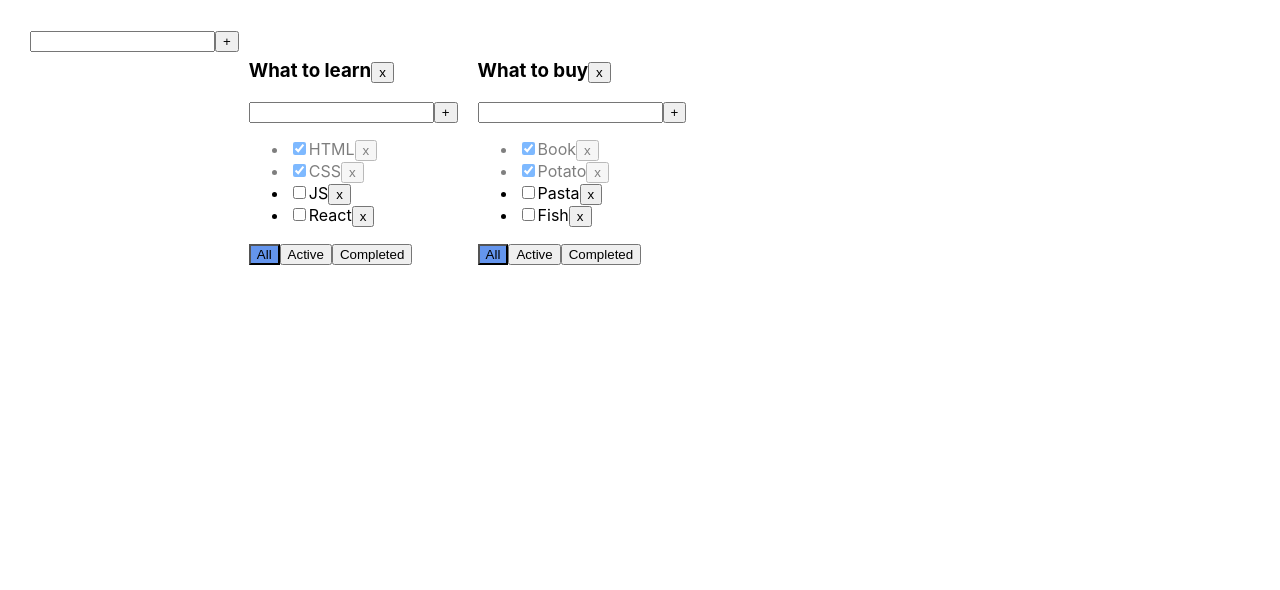
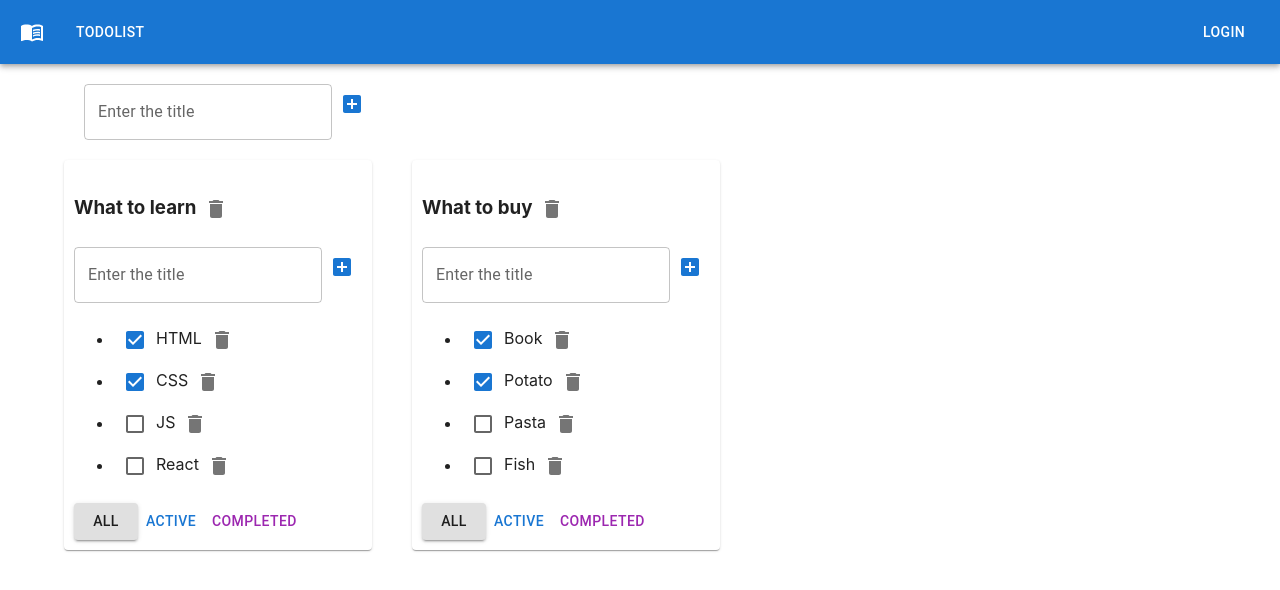
Before and after one commit to AlexandrIvanov1/Todolist, a React (Create React App) app: page / in a window 1280 px wide. Shown: the top 590 px of the page. Built offline with nearby package versions, Linux system fonts and the light colour scheme.

Commit message:
Lesson 7

```diff
--- a/src/AddItemForm.tsx
+++ b/src/AddItemForm.tsx
@@ -1,4 +1,6 @@
 import React, {ChangeEvent, KeyboardEvent, useState} from 'react';
+import {IconButton, TextField} from '@mui/material';
+import { AddBox } from '@mui/icons-material';
 
 //types
 type AddItemFormType = {
@@ -35,15 +37,19 @@ export const AddItemForm: React.FC<AddItemFormType> = ({addItem}) => {
 
     return (
         <div>
-            <input
+            <TextField
                 type="text"
                 value={title}
+                label={error ? 'Error' : 'Enter the title'}
+                helperText={error ? 'Title is empty' : ''}
+                error={!!error}
                 onChange={onChangeTitleHandler}
                 onKeyDown={onKeyPressHandler}
-                className={error ? 'error' : ''}
             />
-            <button onClick={addItemCallback}>+</button>
-            {error && <div className={'error-message'}>{error}</div>}
+            {/*<Button onClick={addItemCallback} variant={'contained'} size={'small'}>+</Button>*/}
+            <IconButton onClick={addItemCallback} color={'primary'}>
+                <AddBox/>
+            </IconButton>
         </div>
     )
 }
--- a/src/App.css
+++ /dev/null
@@ -1,25 +0,0 @@
-.App {
-    display: flex;
-    margin: 30px;
-}
-
-.todolist {
-    padding: 10px;
-}
-
-.error {
-    border: 2px solid red;
-    outline: none;
-}
-
-.error-message {
-    color: red;
-}
-
-.active-filter {
-    background-color: cornflowerblue;
-}
-
-.isDone {
-    opacity: 0.5;
-}
--- a/src/App.tsx
+++ b/src/App.tsx
@@ -1,8 +1,9 @@
 import React, {useState} from 'react';
-import './App.css';
 import {Todolist} from './Todolist';
 import {v1} from 'uuid';
 import {AddItemForm} from './AddItemForm';
+import {AppBarComponent} from './AppBarComponent';
+import {Container, Grid, Paper} from '@mui/material';
 
 //types
 export type TaskType = {
@@ -32,13 +33,13 @@ function App() {
     ])
 
     const [allTasks, setAllTasks] = useState<AllTaskType>({
-        [todolistId1] : [
+        [todolistId1]: [
             {id: v1(), title: 'HTML', isDone: true},
             {id: v1(), title: 'CSS', isDone: true},
             {id: v1(), title: 'JS', isDone: false},
             {id: v1(), title: 'React', isDone: false},
         ],
-        [todolistId2] : [
+        [todolistId2]: [
             {id: v1(), title: 'Book', isDone: true},
             {id: v1(), title: 'Potato', isDone: true},
             {id: v1(), title: 'Pasta', isDone: false},
@@ -96,7 +97,14 @@ function App() {
 
     return (
         <div className="App">
+
+            <AppBarComponent/>
+
+            <Container fixed>
+                <Grid container style={{padding: '20px'}}>
                     <AddItemForm addItem={addTodolist}/>
+                </Grid>
+                <Grid container spacing={5}>
                     {todolists.map(tl => {
 
                         let filteredTask = allTasks[tl.id]
@@ -109,6 +117,8 @@ function App() {
                         }
 
                         return (
+                            <Grid item>
+                                <Paper style={{padding: '10px'}}>
                                     <Todolist
                                         key={tl.id}
                                         id={tl.id}
@@ -123,8 +133,12 @@ function App() {
                                         changeTodolistTitle={changeTodolistTitle}
                                         changeTaskTitle={changeTaskTitle}
                                     />
+                                </Paper>
+                            </Grid>
                         )
                     })}
+                </Grid>
+            </Container>
         </div>
     );
 }
--- /dev/null
+++ b/src/AppBarComponent.tsx
@@ -0,0 +1,21 @@
+import React from 'react';
+import {AppBar, Box, Button, IconButton, Toolbar, Typography} from '@mui/material';
+import {MenuBook} from '@mui/icons-material';
+
+export function AppBarComponent() {
+    return (
+        <Box sx={{ flexGrow: 1 }}>
+            <AppBar position="static">
+                <Toolbar>
+                    <IconButton edge="start" color="inherit" aria-label="menu" sx={{ mr: 2 }}>
+                        <MenuBook/>
+                    </IconButton>
+                    <Typography variant="h6" component="div" sx={{ flexGrow: 1 }}>
+                        <Button color="inherit">Todolist</Button>
+                    </Typography>
+                    <Button color="inherit">Login</Button>
+                </Toolbar>
+            </AppBar>
+        </Box>
+    )
+}
--- a/src/EditableSpan.tsx
+++ b/src/EditableSpan.tsx
@@ -1,4 +1,5 @@
 import React, {ChangeEvent, useState} from 'react';
+import {TextField} from '@mui/material';
 
 //types
 type EditableSpanType = {
@@ -27,7 +28,7 @@ export const EditableSpan: React.FC<EditableSpanType> = ({title, callback}) => {
 
     return (
         editMode
-            ? <input value={localTitle} onBlur={activateViewMod} onChange={onChangeInputHandler} autoFocus/>
+            ? <TextField value={localTitle} onBlur={activateViewMod} onChange={onChangeInputHandler} autoFocus/>
             : <span onDoubleClick={activateSettingsMode}>{localTitle}</span>
     )
 }
--- a/src/Todolist.tsx
+++ b/src/Todolist.tsx
@@ -2,6 +2,8 @@ import React, {ChangeEvent} from 'react';
 import {FilterValueType, TaskType} from './App';
 import {AddItemForm} from './AddItemForm';
 import {EditableSpan} from './EditableSpan';
+import {Button, Checkbox, IconButton} from '@mui/material';
+import DeleteIcon from '@mui/icons-material/Delete';
 
 //types
 export type TodolistType = {
@@ -19,49 +21,55 @@ export type TodolistType = {
 }
 
 //component
-export const Todolist: React.FC<TodolistType> = (props) => {
+export const Todolist: React.FC<TodolistType> =
+    ({id, title, filter, changeTodolistTitle, deleteTodolist,
+         changeTaskTitle, changeTaskStatus, addTask, tasks, deleteTask, changeFilter}) => {
 
-    const deleteTodolist = () => props.deleteTodolist(props.id)
+    const pureDeleteTodolist = () => deleteTodolist(id)
 
-    const addTask = (title: string) => props.addTask(props.id, title)
+    const addTaskForTodolist = (title: string) => addTask(id, title)
 
-    const changeTodolistTitle = (title: string) => props.changeTodolistTitle(props.id, title)
+    const pureChangeTodolistTitle = (title: string) => changeTodolistTitle(id, title)
 
-    const changeFilterAll = () => props.changeFilter(props.id, 'all')
-    const changeFilterActive = () => props.changeFilter(props.id, 'active')
-    const changeFilterCompleted = () => props.changeFilter(props.id, 'completed')
+    const changeFilterAll = () => changeFilter(id, 'all')
+    const changeFilterActive = () => changeFilter(id, 'active')
+    const changeFilterCompleted = () => changeFilter(id, 'completed')
 
     return (
         <div className={'todolist'}>
             <h3>
-                <EditableSpan title={props.title} callback={changeTodolistTitle}/>
-                <button onClick={deleteTodolist}>x</button>
+                <EditableSpan title={title} callback={pureChangeTodolistTitle}/>
+                <IconButton aria-label="delete" onClick={pureDeleteTodolist}>
+                    <DeleteIcon />
+                </IconButton>
             </h3>
-            <AddItemForm addItem={addTask}/>
+            <AddItemForm addItem={addTaskForTodolist}/>
             <ul>
-                {props.tasks.map(t => {
+                {tasks.map(t => {
 
-                    const deleteTask = () => props.deleteTask(props.id, t.id)
+                    const pureDeleteTask = () => deleteTask(id, t.id)
 
                     const toggleCheckbox = (e: ChangeEvent<HTMLInputElement>) => {
-                        props.changeTaskStatus(props.id, t.id, e.currentTarget.checked)
+                        changeTaskStatus(id, t.id, e.currentTarget.checked)
                     }
 
-                    const changeTaskTitle = (title: string) => props.changeTaskTitle(props.id, t.id, title)
+                    const changeTaskTitleForTodolist = (title: string) => changeTaskTitle(id, t.id, title)
 
                     return (
                         <li key={t.id} className={t.isDone ? 'isDone' : ''}>
-                            <input type="checkbox" checked={t.isDone} onChange={toggleCheckbox}/>
-                            <EditableSpan title={t.title} callback={changeTaskTitle}/>
-                            <button onClick={deleteTask}>x</button>
+                            <Checkbox checked={t.isDone} onChange={toggleCheckbox}/>
+                            <EditableSpan title={t.title} callback={changeTaskTitleForTodolist}/>
+                            <IconButton aria-label="delete" onClick={pureDeleteTask}>
+                                <DeleteIcon />
+                            </IconButton>
                         </li>
                     )
                 })}
             </ul>
             <div>
-                <button onClick={changeFilterAll} className={props.filter === 'all' ? 'active-filter' : ''}>All</button>
-                <button onClick={changeFilterActive}  className={props.filter === 'active' ? 'active-filter' : ''}>Active</button>
-                <button onClick={changeFilterCompleted}  className={props.filter === 'completed' ? 'active-filter' : ''}>Completed</button>
+                <Button onClick={changeFilterAll} color={'inherit'} variant={filter === 'all' ? 'contained' : 'text'}>All</Button>
+                <Button onClick={changeFilterActive} color={'primary'} variant={filter === 'active' ? 'contained' : 'text'}>Active</Button>
+                <Button onClick={changeFilterCompleted} color={'secondary'} variant={filter === 'completed' ? 'contained' : 'text'}>Completed</Button>
             </div>
         </div>
     )
```
Also changed, not shown: package.json (+7 -0 lines), 1 other file (tests, documents, lock files or other folders). Lines whose indentation alone changed are shown as unchanged.
